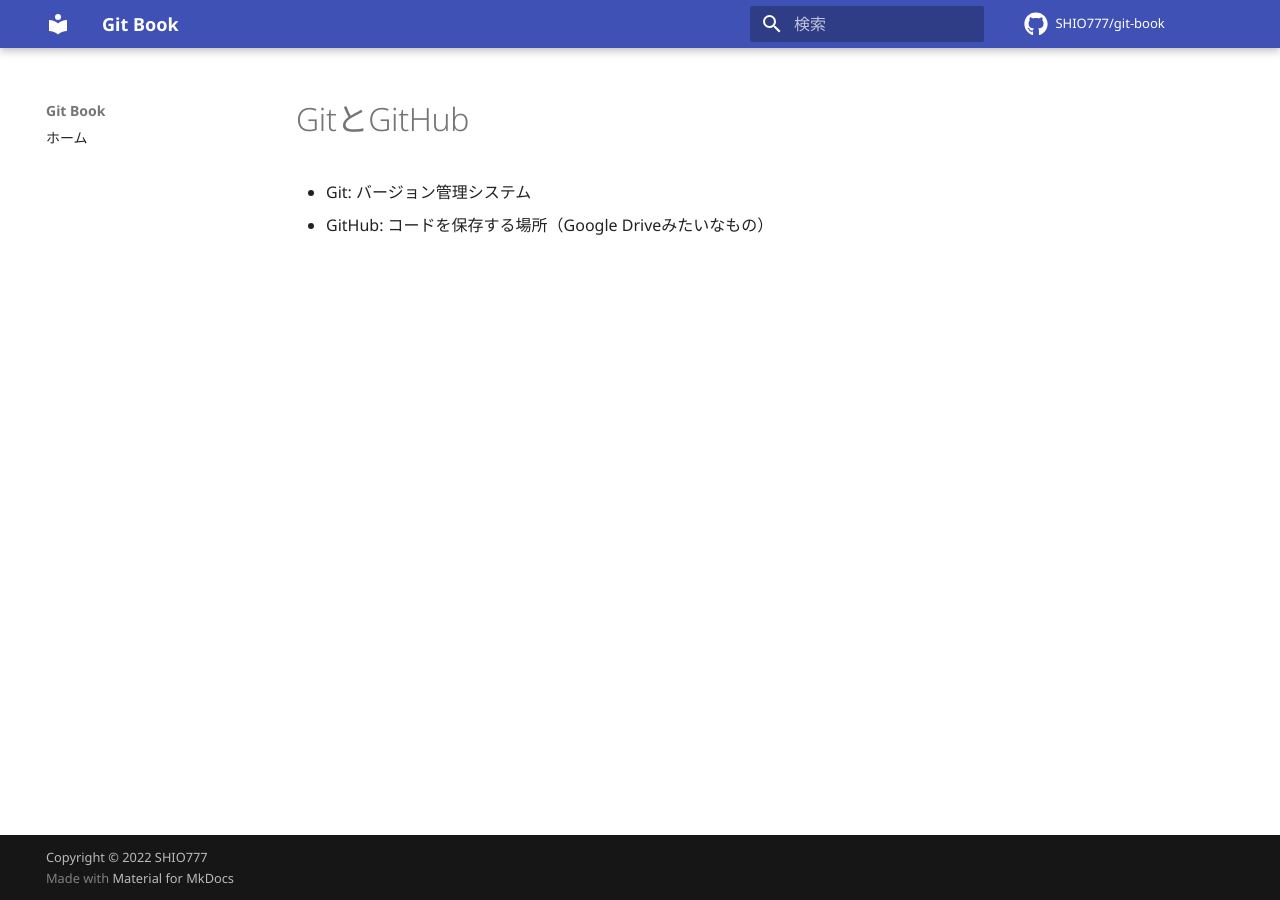
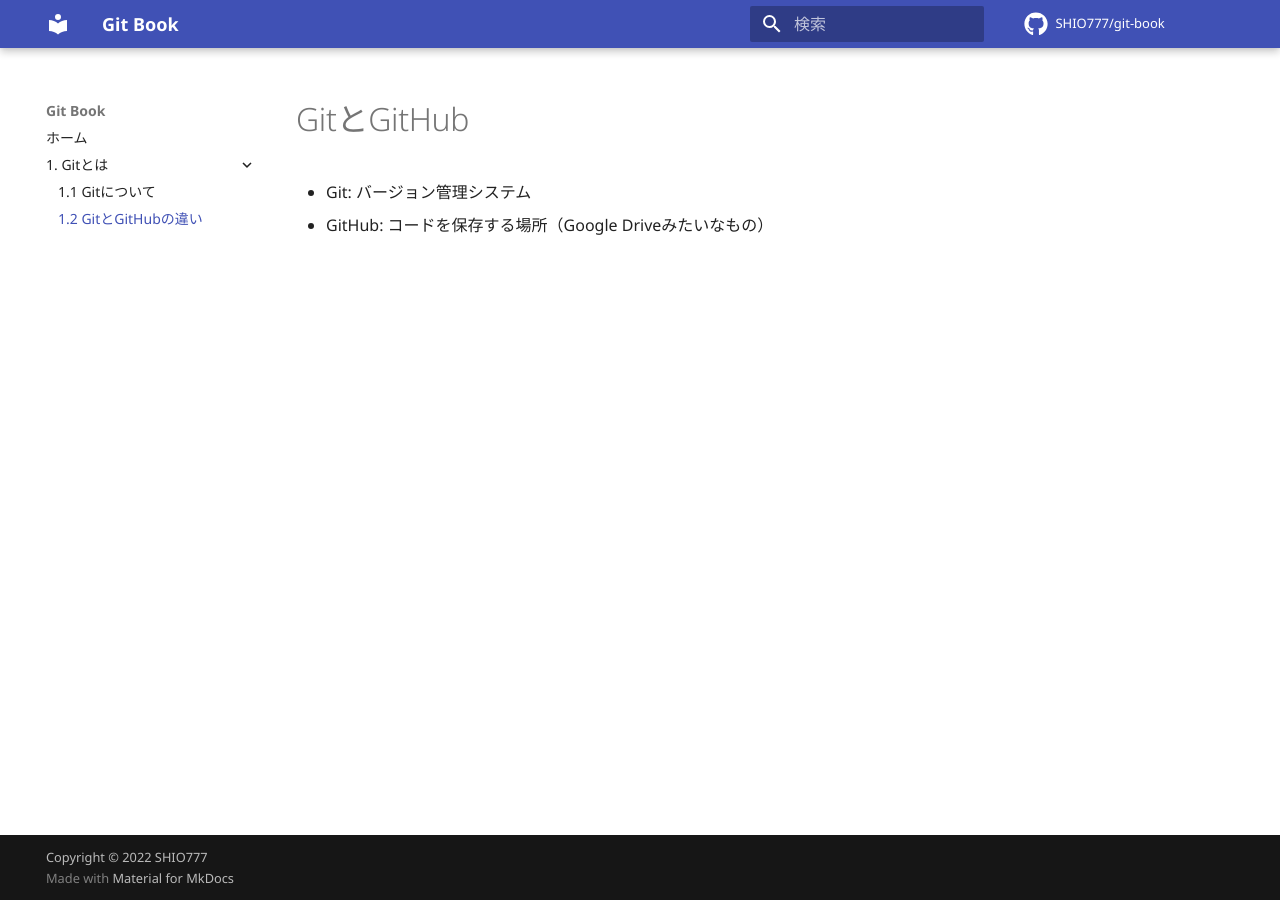
Before and after one commit to SHIO777/git-book, an MkDocs documentation site: the page built from docs/ch01-02-git-and-github.md, in a window 1280 px wide. Built offline with MkDocs 1.6.1 and Material for MkDocs 9.7.7, drawn with Linux system fonts in a browser that asks for light colours; comment, search, counter and statistics services are not loaded.

Commit message:
[add] mkdocs

```diff
--- a/mkdocs.yml
+++ b/mkdocs.yml
@@ -44,3 +44,6 @@ extra_javascript:
 
 nav:
   - ホーム: index.md
+  - 1. Gitとは:
+      - 1.1 Gitについて: ch01-01-about-git.md
+      - 1.2 GitとGitHubの違い: ch01-02-git-and-github.md
```
